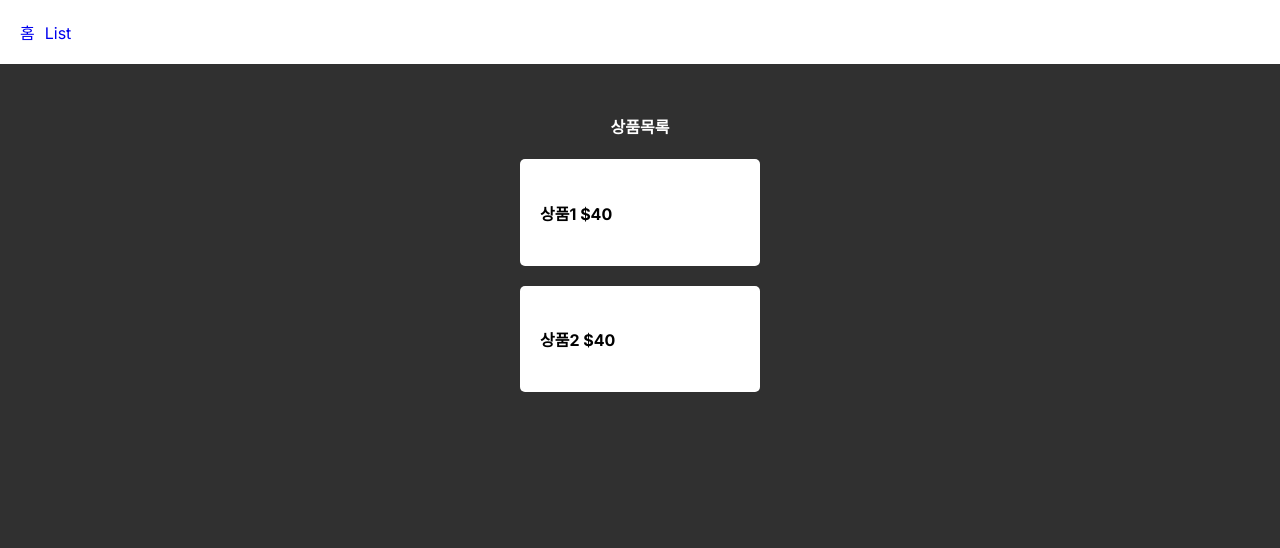
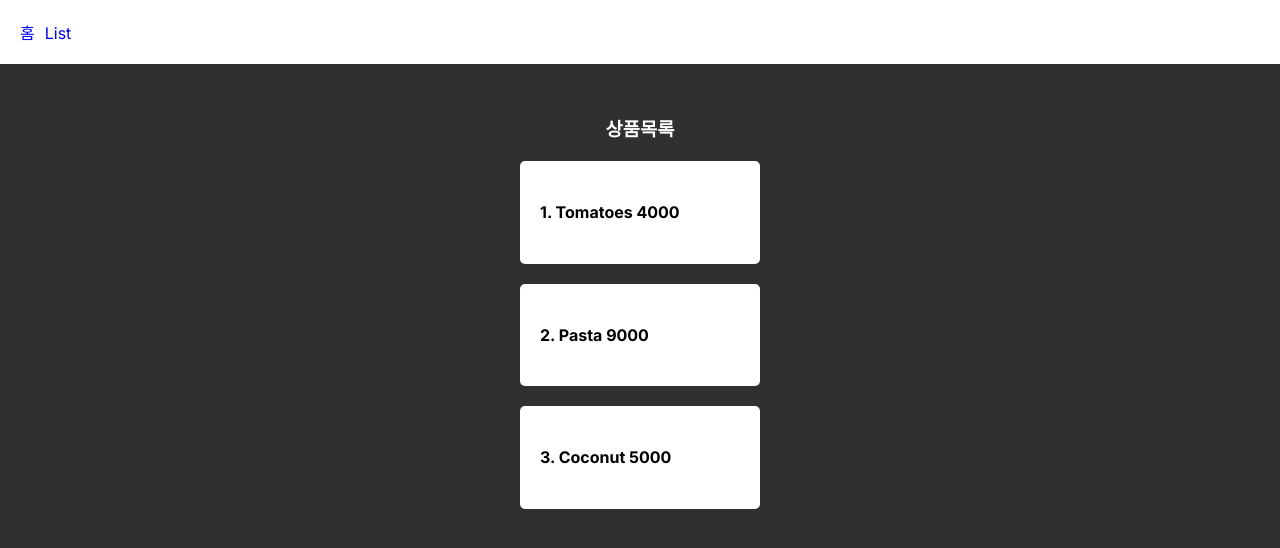
Before and after one commit to Ohjinseo2022/NextJSStudy, a Next.js app: page /list in a window 1280 px wide. Shown: the top 548 px of the page. Built offline with nearby package versions, Linux system fonts and the light colour scheme.

Commit message:
더미데이터 생성 map함수 활용하여 반복태그 생성

```diff
--- a/app/list/page.js
+++ b/app/list/page.js
@@ -1,13 +1,20 @@
 export default function List() {
+  let product = [
+    { prd: "Tomatoes", price: 4000 },
+    { prd: "Pasta", price: 9000 },
+    { prd: "Coconut", price: 5000 },
+  ];
+
   return (
     <div>
-      <h4 className="title">상품목록</h4>
-      <div className="food">
-        <h4>상품1 $40</h4>
-      </div>
-      <div className="food">
-        <h4>상품2 $40</h4>
-      </div>
+      <h3 className="title">상품목록</h3>
+      {product.map((e, idx) => {
+        return (
+          <div className="food">
+            <h4>{`${idx + 1}. ${e.prd} ${e.price}`}</h4>
+          </div>
+        );
+      })}
     </div>
   );
 }
```
